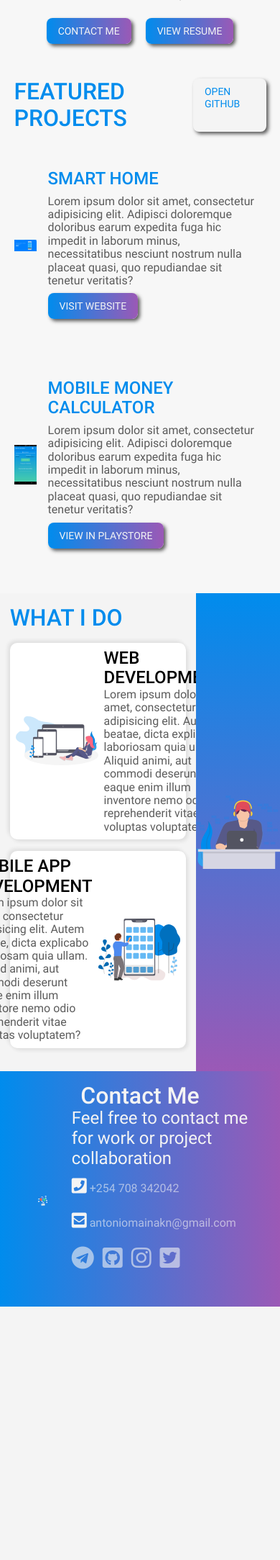
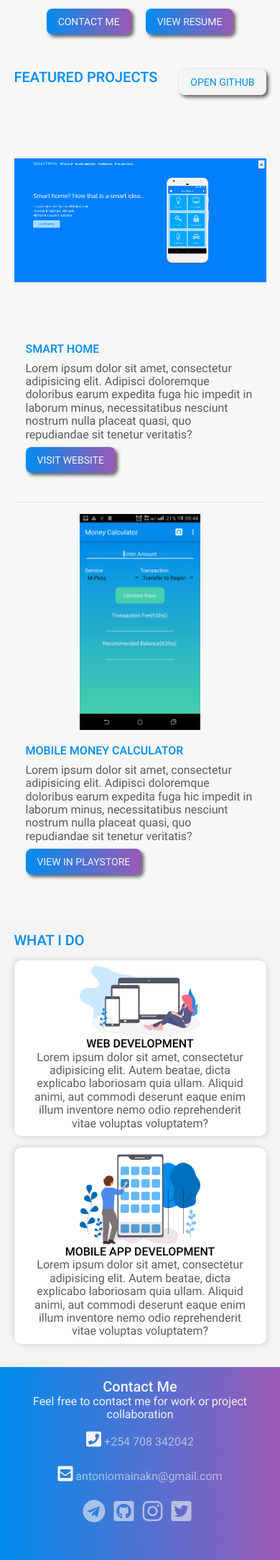
Before and after one commit to r0b0tt/r0b0tt.github.io, a PHP site: page / in a window 390 px wide; the page is wider, and only the part inside the window is pictured. Shown: the part 1466-3633 px from the top of that part at 72% size. Before the commit the page ends 3281 px from the top of that part, so only its background shows below. Run offline with PHP 8.4, Linux system fonts and the light colour scheme.

Commit message:
Made the whole website responsive

```diff
--- a/assets/sass/components/_nav.scss
+++ b/assets/sass/components/_nav.scss
@@ -25,6 +25,7 @@
 }
 
 .mobile-nav {
+  z-index: 999;
   position: absolute;
   right: 0;
   width: 0;
--- a/assets/sass/components/_typography.scss
+++ b/assets/sass/components/_typography.scss
@@ -6,6 +6,10 @@
 
 .subheading-1{
   font-size: $fs-h2;
+
+  @include breakpoint($tablet) {
+    font-size: 20px;
+  }
   font-family: $font-roboto-medium;
 }
 .subheading-2 {
--- a/assets/sass/generic/_reset.scss
+++ b/assets/sass/generic/_reset.scss
@@ -10,6 +10,6 @@ img{
   width: 100%;
   object-fit: contain;
 }
-body{
+body, header{
   overflow-x: hidden;
 }
--- a/assets/sass/pages/_pages.scss
+++ b/assets/sass/pages/_pages.scss
@@ -168,6 +168,22 @@
       }
     }
   }
+
+  @include breakpoint($tablet) {
+    .projects__projects{
+      .projects__project{
+        flex-flow: column nowrap;
+        padding: 16px 0;
+        .project__image{
+          width: 100%;
+        }
+
+        &:first-child{
+          border-bottom: thin solid rgba(#333, 0.1);
+        }
+      }
+    }
+  }
 }
 
 .services{
@@ -183,6 +199,9 @@
     flex-flow: row-reverse nowrap;
     justify-content: center;
     align-items: center;
+    @include breakpoint($tablet) {
+      display: none;
+    }
   }
   .services__content{
     padding: 16px 0;
@@ -208,6 +227,13 @@
       &:last-child{
         flex-direction: row-reverse;
       }
+      @include breakpoint($mobile) {
+        flex-direction: column;
+        text-align: center;
+        &:last-child{
+          flex-direction: column;
+        }
+      }
     }
   }
 }
@@ -216,6 +242,9 @@
   @include background-linear-gradient(to right, $primary-color, $secondary-color);
   font-family: $font-roboto-regular;
   padding: 16px 0;
+  @include breakpoint($mobile) {
+   text-align: center;
+  }
   .subheading-1{
     text-align: center;
     color: $color-white--light;
@@ -228,6 +257,9 @@
       width: 50%;
       .img{
         padding: 32px;
+      }
+      @include breakpoint($mobile) {
+        display: none;
       }
     }
     .contact__contacts{
--- a/assets/sass/settings/_typography.scss
+++ b/assets/sass/settings/_typography.scss
@@ -1,4 +1,4 @@
 $fs-h1: 56px;
-$fs-h2: 32px;
-$fs-p: 24px;
+$fs-h2: 24px;
+$fs-p: 16px;
 $fs-nav: 16px;
--- a/assets/stylesheets/styles.css
+++ b/assets/stylesheets/styles.css
@@ -462,7 +462,7 @@ img {
 }
 
 /* line 13, ../sass/generic/_reset.scss */
-body {
+body, header {
   overflow-x: hidden;
 }
 
@@ -505,6 +505,7 @@ body {
 
 /* line 27, ../sass/components/_nav.scss */
 .mobile-nav {
+  z-index: 999;
   position: absolute;
   right: 0;
   width: 0;
@@ -523,19 +524,19 @@ body {
   -o-transition: width 0.3s ease-in;
   transition: width 0.3s ease-in;
 }
-/* line 38, ../sass/components/_nav.scss */
+/* line 39, ../sass/components/_nav.scss */
 .mobile-nav .img {
   width: 96px;
   -webkit-border-radius: 50%;
   -moz-border-radius: 50%;
   border-radius: 50%;
 }
-/* line 42, ../sass/components/_nav.scss */
+/* line 43, ../sass/components/_nav.scss */
 .mobile-nav span {
   display: block;
   padding: 16px;
 }
-/* line 47, ../sass/components/_nav.scss */
+/* line 48, ../sass/components/_nav.scss */
 .mobile-nav .close-nav {
   font-size: 150%;
   position: relative;
@@ -547,46 +548,46 @@ body {
   -o-transition: all 0.3s ease-in;
   transition: all 0.3s ease-in;
 }
-/* line 54, ../sass/components/_nav.scss */
+/* line 55, ../sass/components/_nav.scss */
 .mobile-nav .close-nav:hover {
   color: #f4f4f4;
 }
-/* line 59, ../sass/components/_nav.scss */
+/* line 60, ../sass/components/_nav.scss */
 .mobile-nav .mobile-nav__header {
   display: flex;
   align-items: center;
   justify-content: space-between;
   margin-top: 8px;
 }
-/* line 64, ../sass/components/_nav.scss */
+/* line 65, ../sass/components/_nav.scss */
 .mobile-nav .mobile-nav__header .--details {
   margin-left: 8px;
 }
-/* line 67, ../sass/components/_nav.scss */
+/* line 68, ../sass/components/_nav.scss */
 .mobile-nav .mobile-nav__header .mobile-nav__name {
   font-family: roboto-medium;
 }
-/* line 70, ../sass/components/_nav.scss */
+/* line 71, ../sass/components/_nav.scss */
 .mobile-nav .mobile-nav__header .mobile-nav__role {
   color: rgba(244, 244, 244, 0.8);
 }
-/* line 75, ../sass/components/_nav.scss */
+/* line 76, ../sass/components/_nav.scss */
 .mobile-nav .hr {
   border: thin solid rgba(247, 247, 247, 0.5);
 }
-/* line 79, ../sass/components/_nav.scss */
+/* line 80, ../sass/components/_nav.scss */
 .mobile-nav .nav {
   text-align: center;
 }
-/* line 81, ../sass/components/_nav.scss */
+/* line 82, ../sass/components/_nav.scss */
 .mobile-nav .nav .nav__link {
   display: block;
 }
-/* line 86, ../sass/components/_nav.scss */
+/* line 87, ../sass/components/_nav.scss */
 .mobile-nav .mobile-nav__contacts {
   text-align: center;
 }
-/* line 88, ../sass/components/_nav.scss */
+/* line 89, ../sass/components/_nav.scss */
 .mobile-nav .mobile-nav__contacts .fa, .mobile-nav .mobile-nav__contacts .fab, .mobile-nav .mobile-nav__contacts .mobile-nav__contact {
   color: rgba(247, 247, 247, 0.6);
   -webkit-transition: all 0.3s ease-in-out;
@@ -597,11 +598,11 @@ body {
   padding: 8px 0 0 0;
   font-size: 16px;
 }
-/* line 93, ../sass/components/_nav.scss */
+/* line 94, ../sass/components/_nav.scss */
 .mobile-nav .mobile-nav__contacts .fa:hover, .mobile-nav .mobile-nav__contacts .fab:hover, .mobile-nav .mobile-nav__contacts .mobile-nav__contact:hover {
   color: #f7f7f7;
 }
-/* line 97, ../sass/components/_nav.scss */
+/* line 98, ../sass/components/_nav.scss */
 .mobile-nav .mobile-nav__contacts .fab {
   font-size: 150%;
   margin: 8px;
@@ -643,13 +644,19 @@ body {
 
 /* line 7, ../sass/components/_typography.scss */
 .subheading-1 {
-  font-size: 32px;
+  font-size: 24px;
   font-family: roboto-medium;
 }
+@media (max-width: 768px) {
+  /* line 7, ../sass/components/_typography.scss */
+  .subheading-1 {
+    font-size: 20px;
+  }
+}
 
-/* line 11, ../sass/components/_typography.scss */
+/* line 15, ../sass/components/_typography.scss */
 .subheading-2 {
-  font-size: 24px;
+  font-size: 16px;
   font-family: roboto-medium;
 }
 
@@ -703,13 +710,13 @@ body {
 }
 /* line 40, ../sass/pages/_pages.scss */
 .landing .jumbotron .jumbotron__role {
-  font-size: 32px;
+  font-size: 24px;
   font-family: roboto-medium;
   color: rgba(244, 244, 244, 0.8);
 }
 /* line 45, ../sass/pages/_pages.scss */
 .landing .jumbotron .jumbotron__caption {
-  font-size: 24px;
+  font-size: 16px;
   color: rgba(244, 244, 244, 0.6);
 }
 /* line 49, ../sass/pages/_pages.scss */
@@ -855,14 +862,29 @@ body {
 .projects .projects__projects .projects__project .project__content * {
   margin-bottom: 8px;
 }
+@media (max-width: 768px) {
+  /* line 174, ../sass/pages/_pages.scss */
+  .projects .projects__projects .projects__project {
+    flex-flow: column nowrap;
+    padding: 16px 0;
+  }
+  /* line 177, ../sass/pages/_pages.scss */
+  .projects .projects__projects .projects__project .project__image {
+    width: 100%;
+  }
+  /* line 181, ../sass/pages/_pages.scss */
+  .projects .projects__projects .projects__project:first-child {
+    border-bottom: thin solid rgba(51, 51, 51, 0.1);
+  }
+}
 
-/* line 173, ../sass/pages/_pages.scss */
+/* line 189, ../sass/pages/_pages.scss */
 .services {
   display: flex;
   flex-flow: row-reverse nowrap;
   background: #f4f4f4;
 }
-/* line 178, ../sass/pages/_pages.scss */
+/* line 194, ../sass/pages/_pages.scss */
 .services .services__image {
   min-width: 30%;
   max-width: 30%;
@@ -876,15 +898,21 @@ body {
   justify-content: center;
   align-items: center;
 }
-/* line 187, ../sass/pages/_pages.scss */
+@media (max-width: 768px) {
+  /* line 194, ../sass/pages/_pages.scss */
+  .services .services__image {
+    display: none;
+  }
+}
+/* line 206, ../sass/pages/_pages.scss */
 .services .services__content {
   padding: 16px 0;
 }
-/* line 189, ../sass/pages/_pages.scss */
+/* line 208, ../sass/pages/_pages.scss */
 .services .services__content .subheading-1 {
   color: #008ced;
 }
-/* line 193, ../sass/pages/_pages.scss */
+/* line 212, ../sass/pages/_pages.scss */
 .services .services__content .services__service {
   background: #fff;
   -webkit-border-radius: 10px;
@@ -896,20 +924,31 @@ body {
   align-items: center;
   padding: 8px;
 }
-/* line 201, ../sass/pages/_pages.scss */
+/* line 220, ../sass/pages/_pages.scss */
 .services .services__content .services__service .img {
   max-width: 50%;
 }
-/* line 204, ../sass/pages/_pages.scss */
+/* line 223, ../sass/pages/_pages.scss */
 .services .services__content .services__service .services__desc {
   margin: 0 8px;
 }
-/* line 208, ../sass/pages/_pages.scss */
+/* line 227, ../sass/pages/_pages.scss */
 .services .services__content .services__service:last-child {
   flex-direction: row-reverse;
 }
+@media (max-width: 480px) {
+  /* line 212, ../sass/pages/_pages.scss */
+  .services .services__content .services__service {
+    flex-direction: column;
+    text-align: center;
+  }
+  /* line 233, ../sass/pages/_pages.scss */
+  .services .services__content .services__service:last-child {
+    flex-direction: column;
+  }
+}
 
-/* line 215, ../sass/pages/_pages.scss */
+/* line 241, ../sass/pages/_pages.scss */
 .contact {
   background: -webkit-linear-gradient(to right, #008ced, #9b59b6);
   background: -moz-linear-gradient(to right, #008ced, #9b59b6);
@@ -919,35 +958,47 @@ body {
   font-family: roboto-regular;
   padding: 16px 0;
 }
-/* line 219, ../sass/pages/_pages.scss */
+@media (max-width: 480px) {
+  /* line 241, ../sass/pages/_pages.scss */
+  .contact {
+    text-align: center;
+  }
+}
+/* line 248, ../sass/pages/_pages.scss */
 .contact .subheading-1 {
   text-align: center;
   color: #f4f4f4;
 }
-/* line 223, ../sass/pages/_pages.scss */
+/* line 252, ../sass/pages/_pages.scss */
 .contact .contact__content {
   display: flex;
   flex-flow: row nowrap;
   align-items: center;
 }
-/* line 227, ../sass/pages/_pages.scss */
+/* line 256, ../sass/pages/_pages.scss */
 .contact .contact__content .contact__image {
   width: 50%;
 }
-/* line 229, ../sass/pages/_pages.scss */
+/* line 258, ../sass/pages/_pages.scss */
 .contact .contact__content .contact__image .img {
   padding: 32px;
 }
-/* line 234, ../sass/pages/_pages.scss */
+@media (max-width: 480px) {
+  /* line 256, ../sass/pages/_pages.scss */
+  .contact .contact__content .contact__image {
+    display: none;
+  }
+}
+/* line 266, ../sass/pages/_pages.scss */
 .contact .contact__content .contact__contacts * {
   margin-bottom: 12px;
 }
-/* line 237, ../sass/pages/_pages.scss */
+/* line 269, ../sass/pages/_pages.scss */
 .contact .contact__content .contact__contacts .contact__tagline {
   color: #f4f4f4;
-  font-size: 24px;
+  font-size: 16px;
 }
-/* line 241, ../sass/pages/_pages.scss */
+/* line 273, ../sass/pages/_pages.scss */
 .contact .contact__content .contact__contacts .contact__contact {
   -webkit-transition: all 0.3s ease-in-out;
   -moz-transition: all 0.3s ease-in-out;
@@ -958,7 +1009,7 @@ body {
   font-size: 16px;
   display: block;
 }
-/* line 246, ../sass/pages/_pages.scss */
+/* line 278, ../sass/pages/_pages.scss */
 .contact .contact__content .contact__contacts .contact__contact .fa {
   -webkit-transition: all 0.3s ease-in-out;
   -moz-transition: all 0.3s ease-in-out;
@@ -968,15 +1019,15 @@ body {
   font-size: 150%;
   color: #f4f4f4;
 }
-/* line 251, ../sass/pages/_pages.scss */
+/* line 283, ../sass/pages/_pages.scss */
 .contact .contact__content .contact__contacts .contact__contact:hover {
   color: #f4f4f4;
 }
-/* line 253, ../sass/pages/_pages.scss */
+/* line 285, ../sass/pages/_pages.scss */
 .contact .contact__content .contact__contacts .contact__contact:hover .fa {
   color: rgba(244, 244, 244, 0.6);
 }
-/* line 259, ../sass/pages/_pages.scss */
+/* line 291, ../sass/pages/_pages.scss */
 .contact .contact__content .contact__contacts .contacts__social .fab {
   -webkit-transition: all 0.3s ease-in-out;
   -moz-transition: all 0.3s ease-in-out;
@@ -987,7 +1038,7 @@ body {
   margin-right: 8px;
   color: rgba(244, 244, 244, 0.6);
 }
-/* line 264, ../sass/pages/_pages.scss */
+/* line 296, ../sass/pages/_pages.scss */
 .contact .contact__content .contact__contacts .contacts__social .fab:hover {
   color: #f4f4f4;
 }
```
